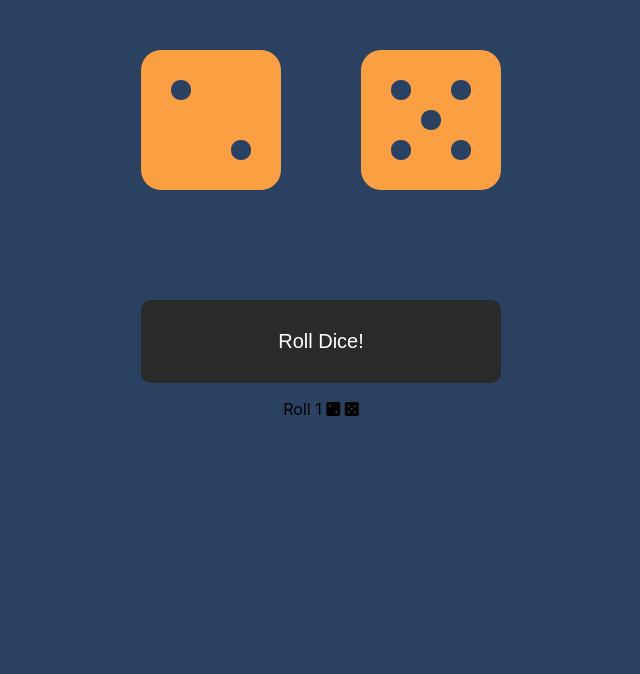
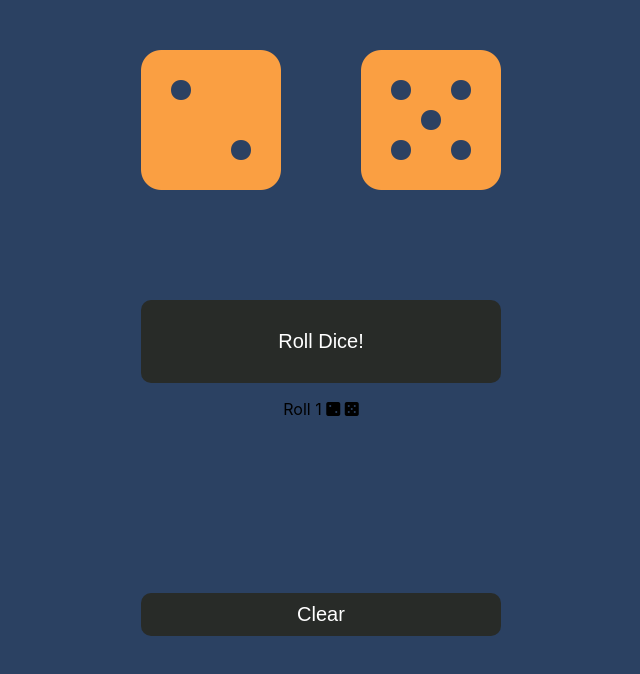
Before and after one commit to mtrussell/dice-roll-app, a React (Create React App) app: page / in a window 1280 px wide. Both pictures are taken after a click on the button "Roll Dice!". Shown: the top 674 px of the page, without its empty margins (319-959 px from the left). Built offline with nearby package versions, Linux system fonts and the light colour scheme.

Commit message:
clear button

```diff
--- a/src/RollDice.css
+++ b/src/RollDice.css
@@ -27,3 +27,8 @@
   color: #282B28;
   cursor: pointer;
 }
+
+.RollDice button.clear {
+  margin-top: -1.5em;
+  padding: 10px;
+}
--- a/src/RollDice.js
+++ b/src/RollDice.js
@@ -17,6 +17,7 @@ class RollDice extends Component {
       rolls: []
     }
     this.handleClick = this.handleClick.bind(this);
+    this.clearRolls = this.clearRolls.bind(this);
   }
 
   randomDice() {
@@ -50,6 +51,10 @@ class RollDice extends Component {
     }, 1000);
   }
 
+  clearRolls() {
+    this.setState({ rolls: [] });
+  }
+
   render() {
     let rollButton = this.state.rolling ? 'Rolling...' : 'Roll Dice!';
 
@@ -61,6 +66,7 @@ class RollDice extends Component {
         </div>
         <button onClick={this.handleClick} disabled={this.state.rolling}>{rollButton}</button>
         <PrevRolls rolls={this.state.rolls} />
+        {this.state.rolls.length > 0 ? <button className='clear' onClick={this.clearRolls}>Clear</button> : ''}
       </div>
     );
   }
```
